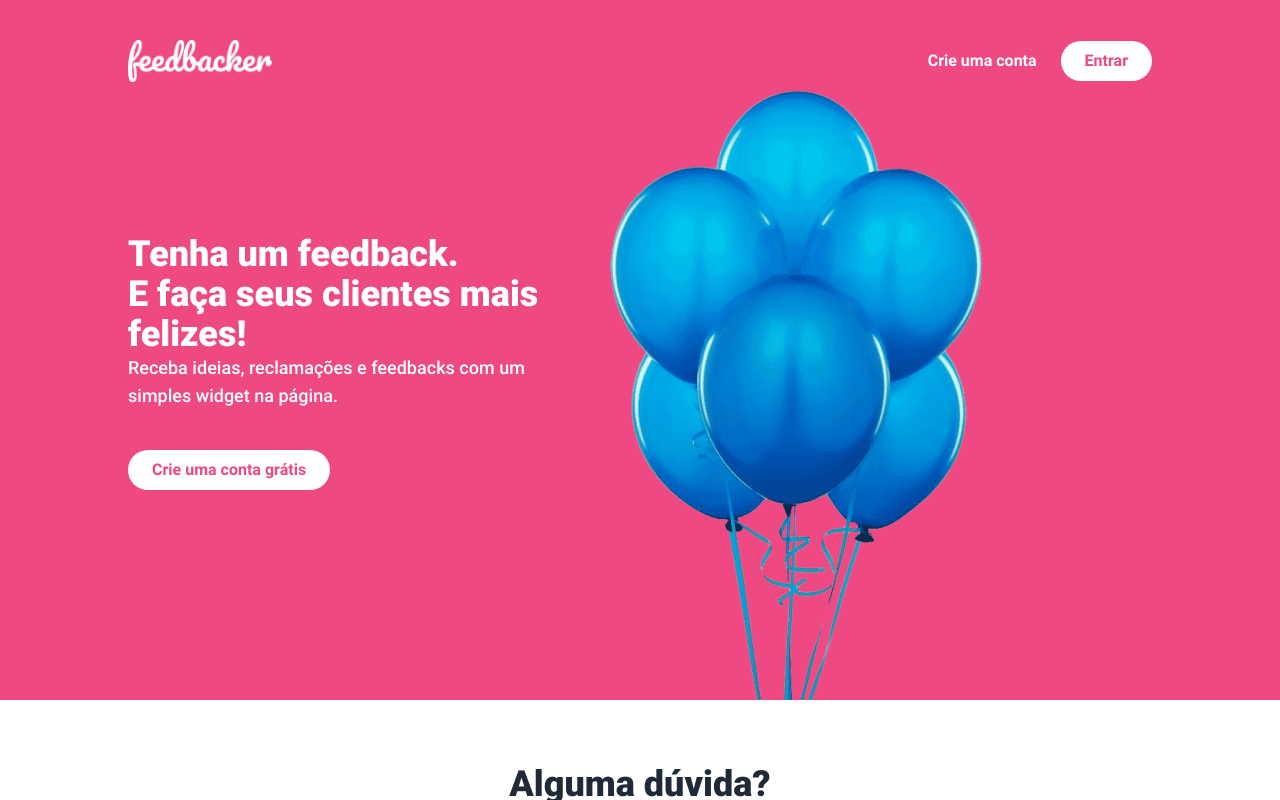
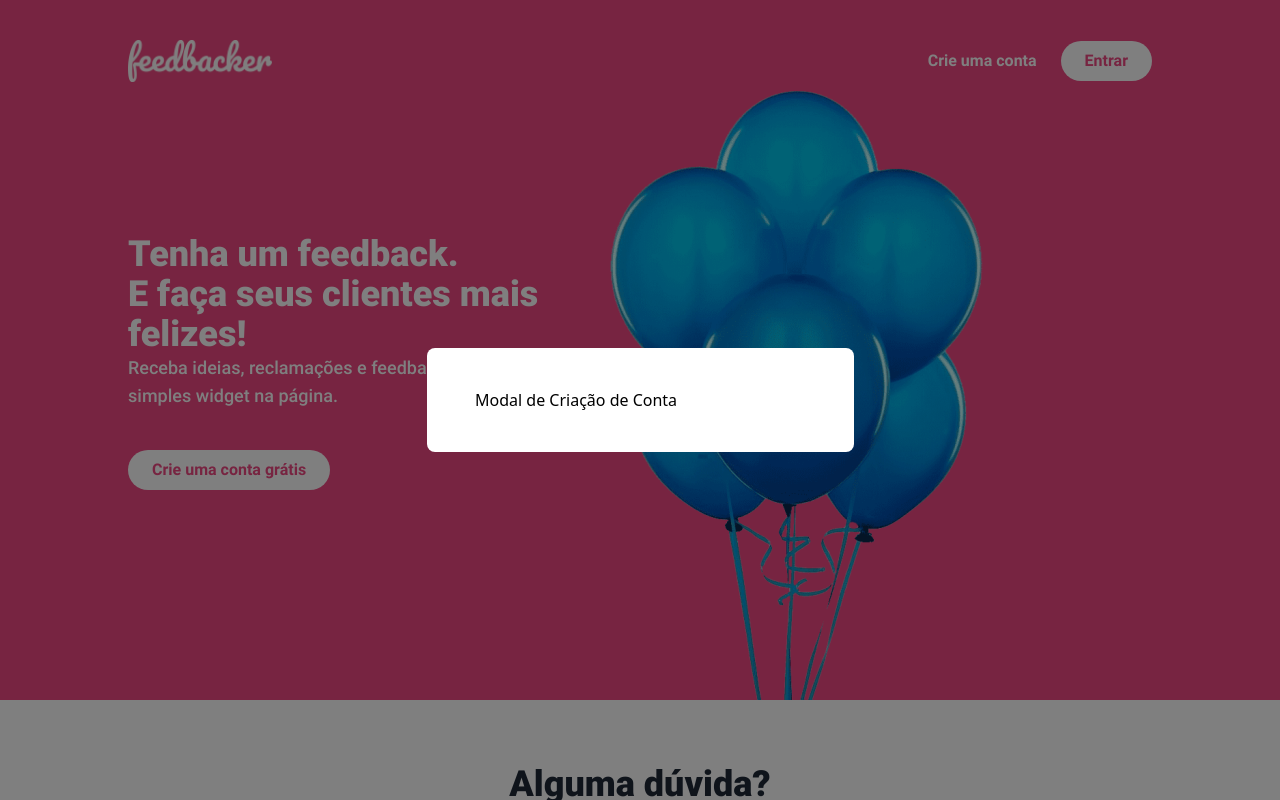
Before and after one commit to rodrigordgfs/Feedbacker-Dashboard, a Vue app: page / in a window 1280 px wide. Both pictures are taken after a click on the button "Crie uma conta". Shown: the top 800 px of the page. Built offline with nearby package versions, Linux system fonts and the light colour scheme.

Commit message:
Feature: Criando modal factory

```diff
--- a/package.json
+++ b/package.json
@@ -15,6 +15,7 @@
     "core-js": "^3.8.3",
     "postcss": "^8",
     "tailwindcss": "^3",
+    "tiny-emitter": "^2.1.0",
     "vue": "^3.2.13",
     "vue-router": "^4.0.3"
   },
--- a/src/App.vue
+++ b/src/App.vue
@@ -1,3 +1,14 @@
 <template>
   <router-view/>
+  <modal-factory />
 </template>
+
+<script>
+import ModalFactory from '@/components/ModalFactory'
+
+export default {
+  components: {
+    ModalFactory
+  }
+}
+</script>
--- /dev/null
+++ b/src/components/ModalCreateAccount/index.vue
@@ -0,0 +1,11 @@
+<template>
+  <h1>Modal de Criação de Conta</h1>
+</template>
+
+<script>
+export default {
+  setup () {
+    return {}
+  }
+}
+</script>
--- /dev/null
+++ b/src/components/ModalFactory/index.vue
@@ -0,0 +1,84 @@
+<template>
+  <teleport to='body'>
+    <div
+      v-if='state.isActive'
+      class='fixed top-0 left-0 z-50 flex items-center justify-center w-full h-full bg-black bg-opacity-50'
+      @click='handleModalToogle({ status: false })'
+    >
+      <div class='fixed mx-10' :class='state.width' @click.stop>
+        <div
+          class='flex flex-col overflow-hidden bg-white rounded-lg animate__animated animate__bounce animate__faster'
+        >
+          <div class='flex flex-col px-12 py-10 bg-white'>
+            <component :is='state.component' />
+          </div>
+        </div>
+      </div>
+    </div>
+  </teleport>
+</template>
+
+<script>
+import {
+  defineAsyncComponent,
+  onBeforeUnmount,
+  onMounted,
+  reactive
+} from 'vue'
+import useModal from '@/hooks/useModal'
+
+const ModalLogin = defineAsyncComponent(() =>
+  import('@/components/ModalLogin')
+)
+
+const ModalCreateAccount = defineAsyncComponent(() =>
+  import('@/components/ModalCreateAccount')
+)
+
+const DEFAULT_WIDTH = 'w-3/4 lg:w-1/3'
+
+export default {
+  components: {
+    ModalLogin,
+    ModalCreateAccount
+  },
+
+  setup () {
+    const modal = useModal()
+
+    const state = reactive({
+      isActive: false,
+      component: {},
+      props: {},
+      width: DEFAULT_WIDTH
+    })
+
+    onMounted(() => {
+      modal.listen(handleModalToogle)
+    })
+
+    onBeforeUnmount(() => {
+      modal.off(handleModalToogle)
+    })
+
+    function handleModalToogle (payload) {
+      if (payload.status) {
+        state.component = payload.component
+        state.props = payload.props
+        state.width = payload.width ?? DEFAULT_WIDTH
+      } else {
+        state.component = {}
+        state.props = {}
+        state.width = DEFAULT_WIDTH
+      }
+
+      state.isActive = payload.status
+    }
+
+    return {
+      state,
+      handleModalToogle
+    }
+  }
+}
+</script>
--- /dev/null
+++ b/src/components/ModalLogin/index.vue
@@ -0,0 +1,11 @@
+<template>
+  <h1>Modal de Login</h1>
+</template>
+
+<script>
+export default {
+  setup () {
+    return {}
+  }
+}
+</script>
--- /dev/null
+++ b/src/hooks/useModal.js
@@ -0,0 +1,28 @@
+import bus from '@/utils/bus'
+
+const EVENT_NAME = 'modal:toggle'
+
+export default function useModal () {
+  const open = (payload) => {
+    bus.emit(EVENT_NAME, { status: true, ...payload })
+  }
+
+  const close = (payload) => {
+    bus.emit(EVENT_NAME, { status: false, ...payload })
+  }
+
+  const listen = (callback) => {
+    bus.on(EVENT_NAME, callback)
+  }
+
+  const off = (callback) => {
+    bus.off(EVENT_NAME, callback)
+  }
+
+  return {
+    open,
+    close,
+    listen,
+    off
+  }
+}
--- /dev/null
+++ b/src/utils/bus.js
@@ -0,0 +1,3 @@
+import Emitter from 'tiny-emitter'
+
+export default new Emitter()
--- a/src/views/Home/components/Hero.vue
+++ b/src/views/Home/components/Hero.vue
@@ -14,12 +14,13 @@
           <button
             id='header-create-account-button'
             class='px-6 py-2 font-bold rounded-full text-white focus:outline-none'
+            @click="() => emit('create-account')"
           >
             Crie uma conta
           </button>
           <button
-            id='header-login-button'
             class='px-6 py-2 font-bold bg-white rounded-full text-brand-main focus:outline-none'
+            @click="() => emit('login')"
           >
             Entrar
           </button>
@@ -51,7 +52,13 @@
 </template>
 
 <script>
-export default {}
+export default {
+  setup (_, { emit }) {
+    return {
+      emit
+    }
+  }
+}
 </script>
 
 <style lang='postcss' scoped>
--- a/src/views/Home/index.vue
+++ b/src/views/Home/index.vue
@@ -1,6 +1,6 @@
 <template>
   <Hero
-    @create-account='handleCreatAccount'
+    @create-account='handleCreateAccount'
     @login='handleLogin'
   />
   <Contact />
@@ -12,6 +12,7 @@
 <script>
 import Hero from './components/Hero'
 import Contact from './components/Contact'
+import useModal from '@/hooks/useModal'
 import { onMounted } from 'vue'
 import { useRouter } from 'vue-router'
 
@@ -23,6 +24,7 @@ export default {
 
   setup () {
     const router = useRouter()
+    const modal = useModal()
 
     onMounted(() => {
       const token = window.localStorage.getItem('token')
@@ -31,13 +33,21 @@ export default {
       }
     })
 
-    function handleLogin () {}
+    function handleLogin () {
+      modal.open({
+        component: 'ModalLogin'
+      })
+    }
 
-    function handleCreatAccount () {}
+    function handleCreateAccount () {
+      modal.open({
+        component: 'ModalCreateAccount'
+      })
+    }
 
     return {
       handleLogin,
-      handleCreatAccount
+      handleCreateAccount
     }
   }
 }
```
Also changed, not shown: 1 other file (tests, documents, lock files or other folders).
